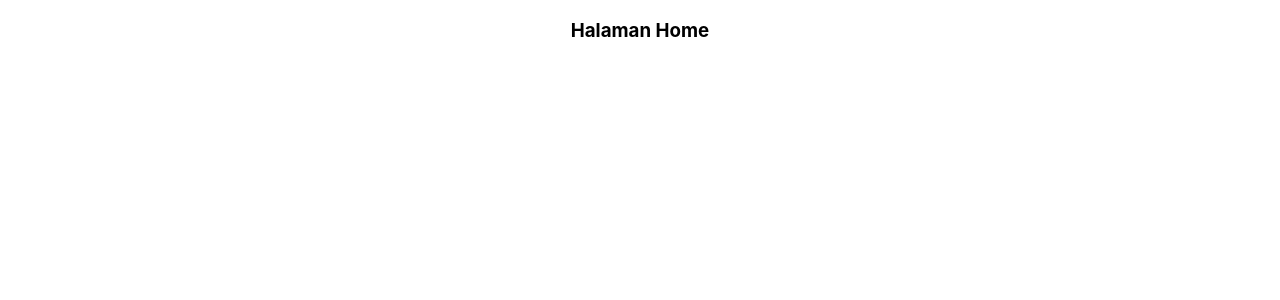
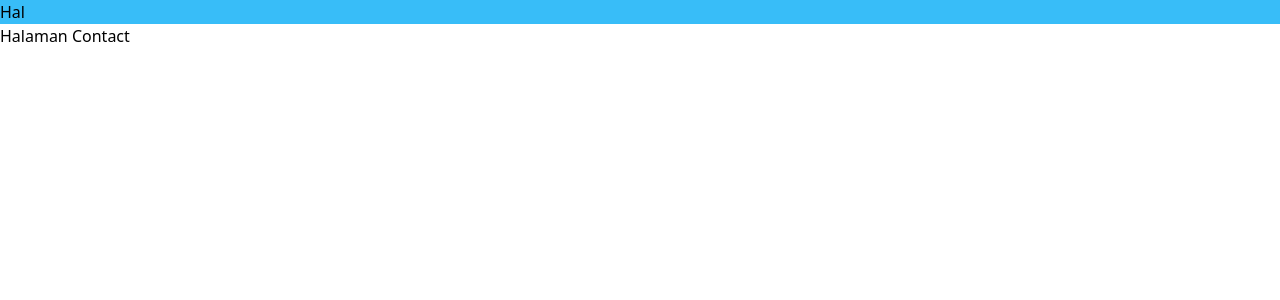
Before and after one commit to Davitaridani/golden-store, a React (Create React App) app: page / in a window 1280 px wide. Shown: the top 300 px of the page. Built offline with nearby package versions, Linux system fonts and the light colour scheme.

Commit message:
Configurasi tailwind

```diff
--- a/package.json
+++ b/package.json
@@ -53,5 +53,4 @@
   "author": "Ahmat Davit Ari Dani",
   "license": "ISC"
 
-
 }
--- a/src/App.css
+++ b/src/App.css
@@ -1,4 +1,4 @@
-.App {
+/* .App {
   text-align: center;
 }
 
@@ -35,4 +35,4 @@
   to {
     transform: rotate(360deg);
   }
-}
+} */
--- a/src/App.js
+++ b/src/App.js
@@ -1,12 +1,15 @@
-import logo from "./logo.svg";
 import "./App.css";
 
 import Home from "./home/Home.js";
+
+import Contact from "./contact/Contact";
 
 function App() {
   return (
     <div className="App">
       <Home />
+
+      <Contact />
     </div>
   );
 }
--- /dev/null
+++ b/src/contact/Contact.js
@@ -0,0 +1,11 @@
+import React from "react";
+
+const Contact = () => {
+  return (
+    <div>
+      <h3>Halaman Contact</h3>
+    </div>
+  );
+};
+
+export default Contact;
--- a/src/home/Home.js
+++ b/src/home/Home.js
@@ -3,7 +3,7 @@ import React from "react";
 const Home = () => {
   return (
     <div>
-      <h3>Halaman Home</h3>
+      <h3 className="bg-sky-400">Hal </h3>
     </div>
   );
 };
--- a/src/index.css
+++ b/src/index.css
@@ -1,4 +1,4 @@
-body {
+/* body {
   margin: 0;
   font-family: -apple-system, BlinkMacSystemFont, 'Segoe UI', 'Roboto', 'Oxygen',
     'Ubuntu', 'Cantarell', 'Fira Sans', 'Droid Sans', 'Helvetica Neue',
@@ -10,4 +10,8 @@ body {
 code {
   font-family: source-code-pro, Menlo, Monaco, Consolas, 'Courier New',
     monospace;
-}
+} */
+
+@tailwind base;
+@tailwind components;
+@tailwind utilities;
--- a/tailwind.config.js
+++ b/tailwind.config.js
@@ -1,6 +1,6 @@
 /** @type {import('tailwindcss').Config} */
 module.exports = {
-  content: ["./src/**/*.{html,js}"],
+  content: ["./src/**/*.{html,js, jsx}"],
   theme: {
     extend: {},
   },
```
Also changed, not shown: src/about/About.js (added).
